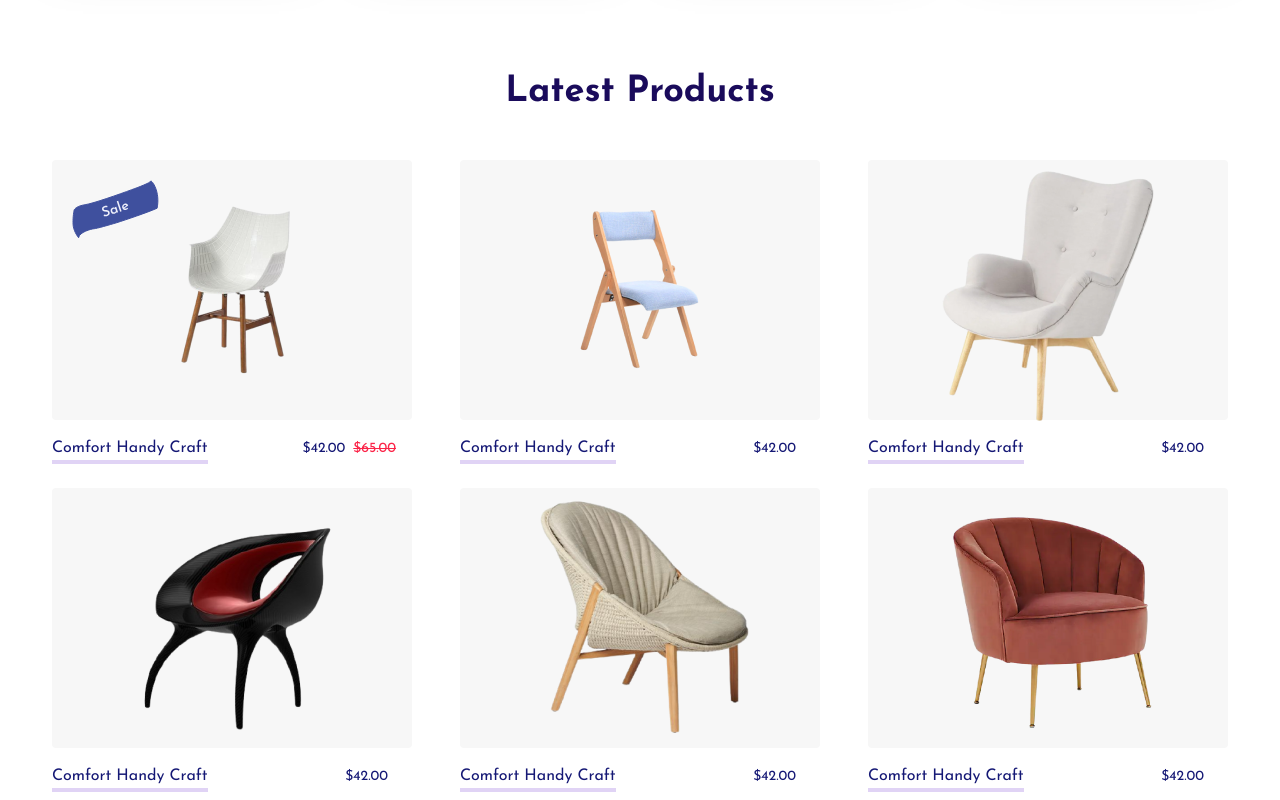
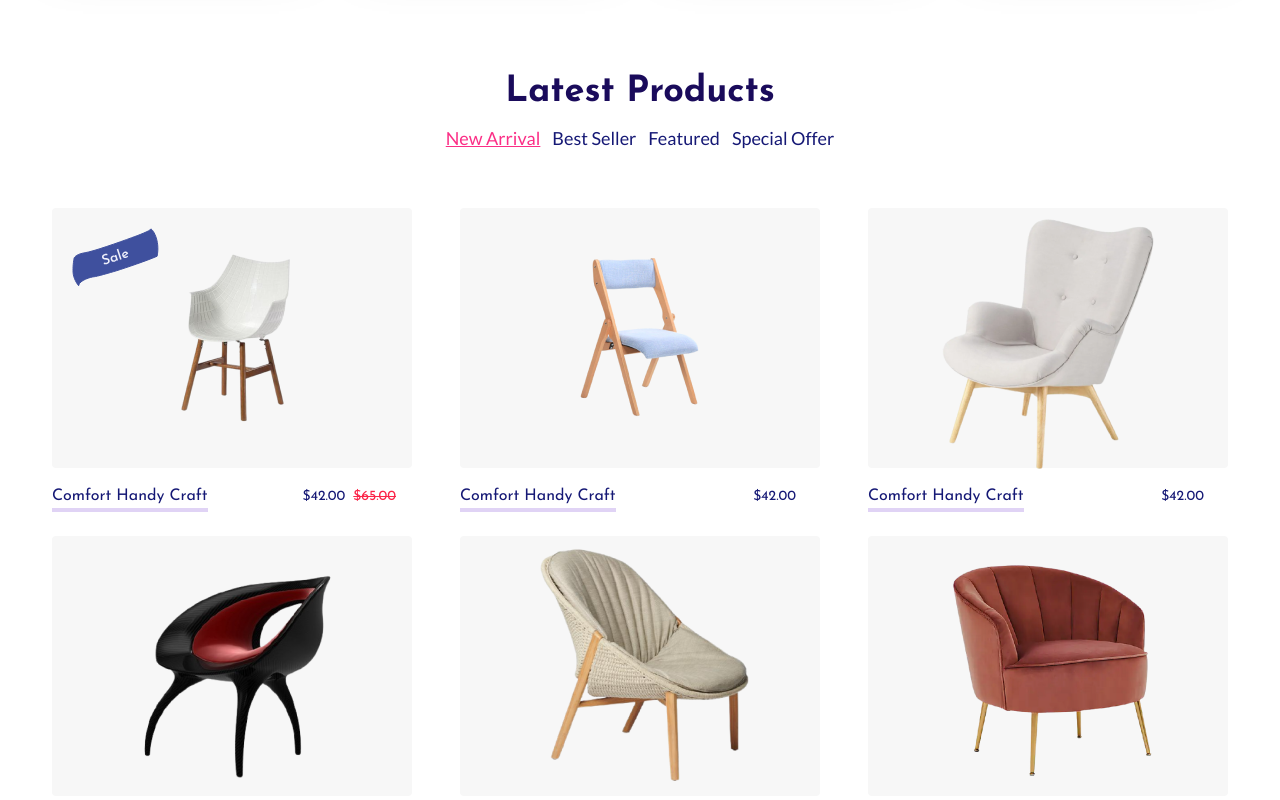
Before and after one commit to jemil-c-137/hekto, a Vue app: page / in a window 1280 px wide. Shown: the part 1360-2160 px from the top of the page. Built offline with nearby package versions, Linux system fonts and the light colour scheme.

Commit message:
add latest products switcher

```diff
--- /dev/null
+++ b/src/types/index.ts
@@ -0,0 +1,6 @@
+export enum LatestProductsOptions {
+  NewArrival = 'new-arrival',
+  BestSeller = 'best-seller',
+  Featured = 'featured',
+  SpecialOffer = 'special-offer'
+}
--- a/src/views/HomeView.vue
+++ b/src/views/HomeView.vue
@@ -52,7 +52,42 @@
         />
       </div>
 
-      <h3 class="section-title mb-12">Latest Products</h3>
+      <h3 class="section-title mb-3">Latest Products</h3>
+
+      <div class="flex justify-center gap-3 mb-14">
+        <span
+          :class="[
+            activeLatestProducts === LatestProductsOptions.NewArrival && 'text-pink underline'
+          ]"
+          @click="setActiveLatestProduct(LatestProductsOptions.NewArrival)"
+          class="cursor-pointer text-lg hover:underline hover:text-pink transition-colors"
+          >New Arrival</span
+        >
+        <span
+          :class="[
+            activeLatestProducts === LatestProductsOptions.BestSeller && 'text-pink underline'
+          ]"
+          @click="setActiveLatestProduct(LatestProductsOptions.BestSeller)"
+          class="cursor-pointer text-lg hover:underline hover:text-pink transition-colors"
+          >Best Seller</span
+        >
+        <span
+          :class="[
+            activeLatestProducts === LatestProductsOptions.Featured && 'text-pink underline'
+          ]"
+          @click="setActiveLatestProduct(LatestProductsOptions.Featured)"
+          class="cursor-pointer text-lg hover:underline hover:text-pink transition-colors"
+          >Featured</span
+        >
+        <span
+          :class="[
+            activeLatestProducts === LatestProductsOptions.SpecialOffer && 'text-pink underline'
+          ]"
+          @click="setActiveLatestProduct(LatestProductsOptions.SpecialOffer)"
+          class="cursor-pointer text-lg hover:underline hover:text-pink transition-colors"
+          >Special Offer</span
+        >
+      </div>
 
       <div
         class="mb-32 grid gap-y-6 gap-x-6 grid-cols-1 md:grid-cols-2 lg:grid-cols-3 justify-center items-center"
@@ -238,12 +273,21 @@
           </div>
         </div>
       </div>
-      <div class="mb-32">
-        <h5 class="section-title mb-32">Top Categories</h5>
-
+    </section>
+    <section class="content-container">
+      <swiper-container
+        :style="{
+          '--swiper-pagination-color': '#FB2E86',
+          '--swiper-pagination-bullet-inactive-opacity': '1',
+          '--swiper-pagination-bullet-inactive-color': '#E0D3F5'
+        }"
+        :pagination="true"
+      >
+        <swiper-slide>
+          <div class="pt-8 mb-32">
             <div class="grid grid-cols-1 md:grid-cols-2 lg:grid-cols-4">
               <TopCategories
-            v-for="topCategory in topCategories"
+                v-for="topCategory in topCategories[0]"
                 :key="topCategory.id"
                 :name="topCategory.name"
                 :price="topCategory.price"
@@ -251,7 +295,39 @@
               />
             </div>
           </div>
+        </swiper-slide>
+
+        <swiper-slide>
+          <div class="pb-4 mb-32">
+            <div class="grid grid-cols-1 md:grid-cols-2 lg:grid-cols-4">
+              <TopCategories
+                v-for="topCategory in topCategories[1]"
+                :key="topCategory.id"
+                :name="topCategory.name"
+                :price="topCategory.price"
+                :image-url="topCategory.imageUrl"
+              />
+            </div>
+          </div>
+        </swiper-slide>
+
+        <swiper-slide>
+          <div class="mb-32">
+            <div class="grid grid-cols-1 md:grid-cols-2 lg:grid-cols-4">
+              <TopCategories
+                v-for="topCategory in topCategories[2]"
+                :key="topCategory.id"
+                :name="topCategory.name"
+                :price="topCategory.price"
+                :image-url="topCategory.imageUrl"
+              />
+            </div>
+          </div>
+        </swiper-slide>
+      </swiper-container>
     </section>
+    <h5 class="section-title mb-32">Top Categories</h5>
+
     <section class="pt-56 pb-32 text-center bg-[url('src/assets/bg-palm.jpg')] bg-no-repeat">
       <h3 class="mb-7 section-title">Get Leatest Update By Subscribe 0ur Newslater</h3>
       <button class="button">Show Now</button>
@@ -275,8 +351,6 @@
 </template>
 
 <script setup lang="ts">
-import PenIcon from '../components/svg/logos/PenIcon.vue'
-import CalendarIcon from '../components/svg/logos/CalendarIcon.vue'
 import HeroSection from '../components/HeroSection.vue'
 import FeaturedProductCard from '../components/ProductCards/FeaturedProductCard.vue'
 import LatestProducts from '../components/ProductCards/LatestProducts.vue'
@@ -291,6 +365,10 @@ import BlogpostCard from '../components/Blogpost/BlogpostCard.vue'
 import PinkSofaImage from '../assets/sofa.png'
 import BlueSofaImage from '../assets/b-sofe.png'
 import GraySofa from '../assets/gray-sofa.png'
+import { LatestProductsOptions } from '@/types'
+import { ref } from 'vue'
+
+const activeLatestProducts = ref<LatestProductsOptions>(LatestProductsOptions.NewArrival)
 
 const productsData = [
   {
@@ -395,10 +473,64 @@ const trendingProducts = [
 ]
 
 const topCategories = [
+  [
     { name: 'Mini LCW Chair', price: '$56.00', imageUrl: 'src/assets/chair5.png', id: 1 },
     { name: 'Mini LCW Chair', price: '$56.00', imageUrl: 'src/assets/chair3.png', id: 2 },
     { name: 'Mini LCW Chair', price: '$56.00', imageUrl: 'src/assets/chair4.png', id: 3 },
     { name: 'Mini LCW Chair', price: '$56.00', imageUrl: 'src/assets/chair2.png', id: 4 }
+  ],
+  [
+    {
+      name: 'Cantilever chair',
+      price: '$26.00',
+      imageUrl: 'src/assets/trending/gray-chair.png',
+      id: 1
+    },
+    {
+      name: 'Cantilever chair',
+      price: '$26.00',
+      imageUrl: 'src/assets/trending/white-chair.png',
+      id: 4
+    },
+    {
+      name: 'Cantilever chair',
+      price: '$26.00',
+      imageUrl: 'src/assets/trending/black-chair.png',
+      id: 2
+    },
+    {
+      name: 'Cantilever chair',
+      price: '$26.00',
+      imageUrl: 'src/assets/trending/red-chair.png',
+      id: 3
+    }
+  ],
+  [
+    {
+      name: 'Comfort Handy Craft',
+      price: '$42.00',
+      imageUrl: 'src/assets/new-arrival/chair2.png',
+      id: 2
+    },
+    {
+      name: 'Comfort Handy Craft',
+      price: '$42.00',
+      imageUrl: 'src/assets/new-arrival/chair3.png',
+      id: 3
+    },
+    {
+      name: 'Comfort Handy Craft',
+      price: '$42.00',
+      imageUrl: 'src/assets/new-arrival/chair5.png',
+      id: 5
+    },
+    {
+      name: 'Comfort Handy Craft',
+      price: '$42.00',
+      imageUrl: 'src/assets/new-arrival/chair6.png',
+      id: 6
+    }
+  ]
 ]
 
 const productList = [
@@ -427,4 +559,8 @@ const blogposts = [
     id: 3
   }
 ]
+
+const setActiveLatestProduct = (value: LatestProductsOptions) => {
+  activeLatestProducts.value = value
+}
 </script>
```
Lines whose indentation alone changed are shown as unchanged.
